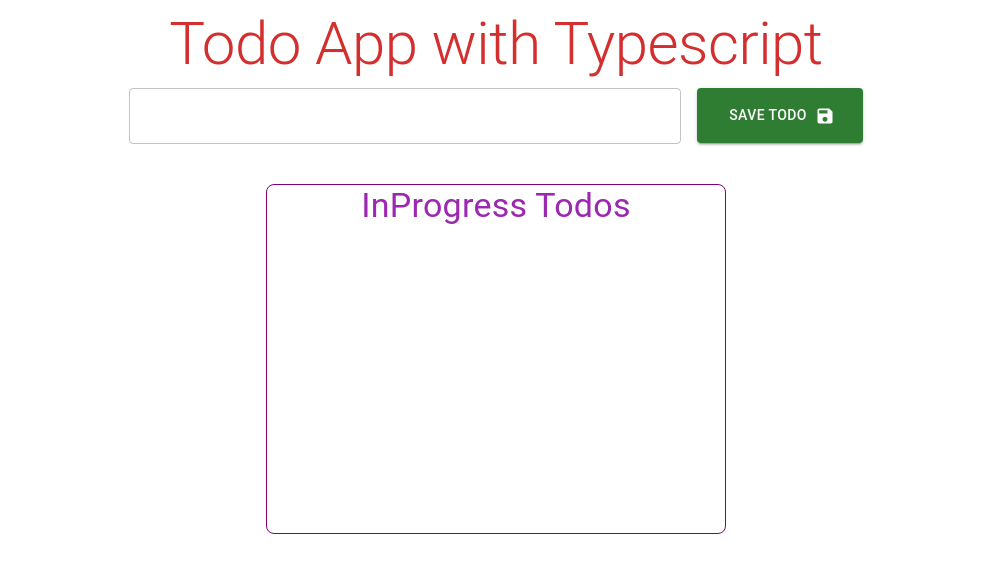
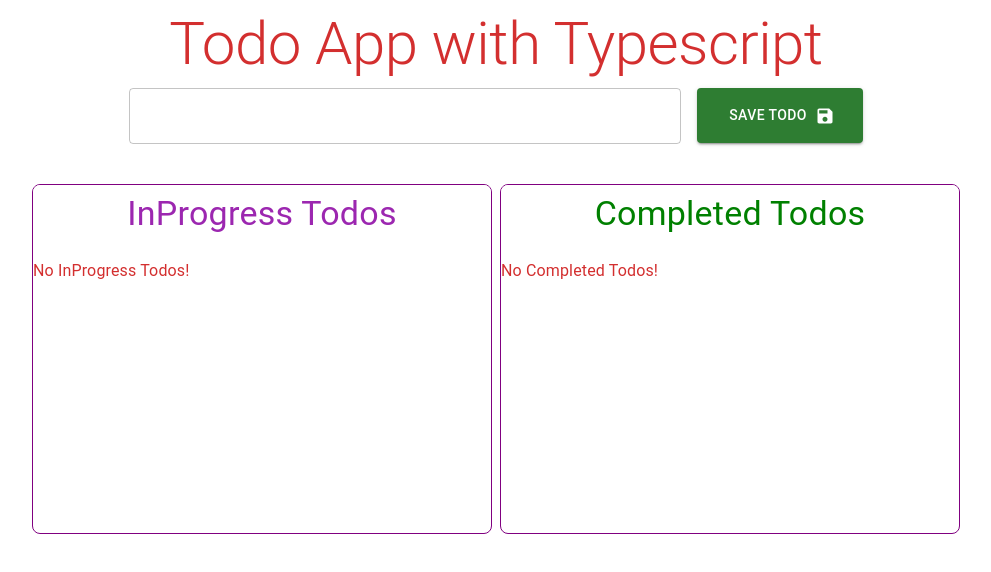
Before and after one commit to ibrahiim82/react-todoapp-typescript, a React (Create React App) app: page / in a window 1280 px wide. Shown: the top 572 px of the page, without its empty margins (144-1135 px from the left). Built offline with nearby package versions, Linux system fonts and the light colour scheme; no server answers.

Commit message:
lastcommit

```diff
--- a/src/components/TodoItem.tsx
+++ b/src/components/TodoItem.tsx
@@ -1,8 +1,24 @@
-import React from 'react'
+import { DeleteOutline } from '@mui/icons-material'
+import { IconButton, ListItem, ListItemText } from '@mui/material'
+import React, { FC } from 'react'
 
-const TodoItem = () => {
+interface ITodoItem {
+    todo: ITodoType
+}
+
+const TodoItem: FC<ITodoItem> = ({todo}) => {
   return (
-    <div>TodoItem</div>
+    <ListItem
+    disableGutters
+    sx={{padding:"1rem", cursor:"pointer"}}
+    secondaryAction={
+      <IconButton aria-label="comment">
+        <DeleteOutline sx={{"&:hover":{color:"red"}}} />
+      </IconButton>
+    }
+  >
+    <ListItemText primary={todo.task} />
+  </ListItem>
   )
 }
 
--- a/src/components/TodoList.tsx
+++ b/src/components/TodoList.tsx
@@ -1,13 +1,25 @@
 import { Typography } from '@mui/material';
 import Grid from '@mui/material/Grid2';
 import React from 'react'
+import TodoItem from './TodoItem';
+import './style.css'
 
 interface ITodoList {
   todos:ITodoType[]
 }
 
+//* 3.yol React.FC kullanımı
+//! React.FC, bir functional component'i ifade eder. Bileşenin işlevsel bir yapıda olduğunu ve React tarafından kullanılabileceğini belirtir.
+
+//? React.FC, bileşenlere props tanımlamak ve JSX döndürmek için kullanılan bir genel tip (generic type) olarak kullanılır. Bu tip, bileşenin alacağı props'ların tipini belirtmek için kullanılır. Props'ların tipini belirtmek, bileşenin daha güvenli ve hatasız olmasını sağlar.
+
+//* Ancak, React.FC kullanmak zorunlu değildir. Fonksiyonel bir bileşen, sadece fonksiyon olarak da tanımlanabilir ve React.FC kullanmadan da props alabilir ve JSX döndürebilir.
+
+//+ FC, "FunctionComponent" kelimelerinin kısaltmasıdır.
+
 const TodoList: React.FC<ITodoList> = ({todos}) => {
-
+  const inProgressTodos = todos.filter(todo=> !todo.isDone)
+  const completedTodos = todos.filter(todo=> todo.isDone)
   return (
     <Grid
     container
@@ -31,9 +43,26 @@ const TodoList: React.FC<ITodoList> = ({todos}) => {
         borderRadius: "0.5rem",
       }}
     >
-        <Typography className='title' color="secondary" align="center" variant='h4' >InProgress Todos</Typography>
+        <Typography className='title' color='secondary' align='center' variant='h4' >InProgress Todos</Typography>
         {
-
+          inProgressTodos.length ? inProgressTodos.map(todo =><TodoItem key={todo.id} todo={todo} /> ) : <Typography color='error' mt={3} >No InProgress Todos!</Typography>
+        }
+    </Grid>
+    <Grid
+      size={{ xs: 12,sm:8, md: 5 }}
+      position="relative"
+      className="myscrool scrool-progress"
+      sx={{
+        minHeight: "350px",
+        maxHeight: "350px",
+        overflow: "auto",
+        border: "1px solid purple",
+        borderRadius: "0.5rem",
+      }}
+    >
+        <Typography className='title' sx={{color:"green"}} align='center' variant='h4' >Completed Todos</Typography>
+        {
+          completedTodos.length ? completedTodos.map(todo =><TodoItem key={todo.id} todo={todo} /> ) : <Typography color='error' mt={3} >No Completed Todos!</Typography>
         }
     </Grid>
     </Grid>
--- /dev/null
+++ b/src/components/style.css
@@ -0,0 +1,32 @@
+/* Webkit tabanlı tarayıcılarda (Chrome, Safari) scrollbar özelleştirme */
+/* Genel scrollbar özellikleri */
+.myscrool::-webkit-scrollbar {
+    width: 8px; /* scrollbar genişliği */
+  }
+
+  /* Scroll çubuğu (kaydırma barı) */
+  .scrool-progress::-webkit-scrollbar-thumb {
+    background-color: purple; /* scrollbar rengi */
+    border-radius: 6px; /* scrollbar köşe yuvarlaklığı */
+  }
+  .scrool-completed::-webkit-scrollbar-thumb {
+    background-color: green; /* scrollbar rengi */
+    border-radius: 6px; /* scrollbar köşe yuvarlaklığı */
+  }
+  /* Scroll çubuğunun üzerine gelindiğindeki efekt */
+  .myscrool::-webkit-scrollbar-thumb:hover {
+    background-color: #555; /* scrollbar rengi hover durumunda */
+  }
+
+  /* Scroll track (kaydırma arka planı) */
+  .myscrool::-webkit-scrollbar-track {
+    background: #f1f1f1; /* scrollbar arka plan rengi */
+  }
+
+  .title {
+    position: sticky;
+    top: 0;
+    background-color: white;
+    z-index: 1;
+    padding-top: 0.5rem;
+  }
```
